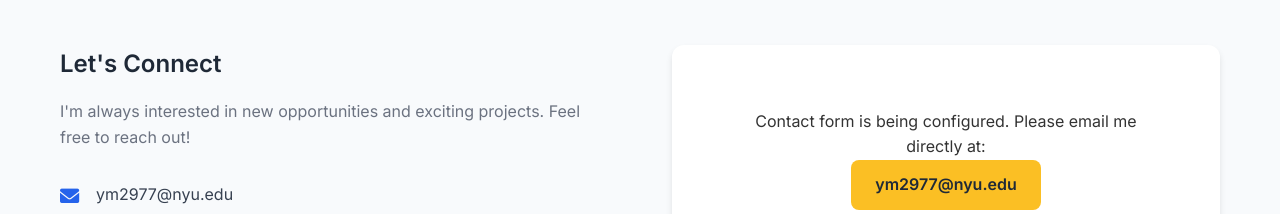
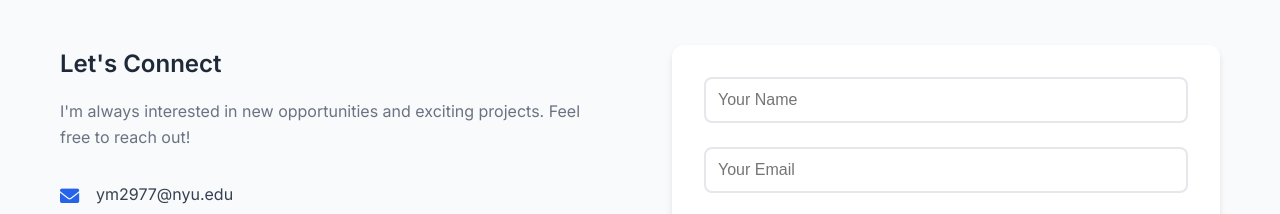
Before and after one commit to mathur-14/portfolio-website, a plain HTML site: page index.html in a window 1280 px wide. Shown: the part 9257-9471 px from the top of the page. Drawn offline with Linux system fonts and the light colour scheme; animation ran at ten frames a second.

Commit message:
no need for config file

```diff
--- a/index.html
+++ b/index.html
@@ -797,7 +797,7 @@
                         </div>
                     </div>
                 </div>
-                <form class="contact-form" id="contactForm" method="POST">
+                <form class="contact-form" id="contactForm" action="https://formspree.io/f/mldlrwqy" method="POST">
                     <div class="form-group">
                         <input type="text" id="name" name="name" placeholder="Your Name" required>
                     </div>
@@ -831,7 +831,6 @@
         </div>
     </footer>
 
-    <script src="config.js"></script>
     <script src="script.js"></script>
 </body>
 </html>
--- a/script.js
+++ b/script.js
@@ -63,47 +63,9 @@ window.addEventListener('scroll', () => {
 
 // Contact form handling with Formspree
 document.addEventListener('DOMContentLoaded', function() {
-    // Try to load config file
-    let formId = null;
-
-    // Method 1: Try to load from config.js
-    try {
-        if (typeof config !== 'undefined' && config.formspreeFormId) {
-            formId = config.formspreeFormId;
-        }
-    } catch (error) {
-        console.log('Config file not loaded');
-    }
-
-    // Method 2: Check for environment variable (if using a build process)
-    if (!formId && typeof process !== 'undefined' && process.env && process.env.FORMSPREE_FORM_ID) {
-        formId = process.env.FORMSPREE_FORM_ID;
-    }
-
-    // Method 3: Fallback to a default or show error
-    if (!formId) {
-        console.warn('Formspree form ID not found. Please set up config.js with your form ID.');
-        // You can either disable the form or use a fallback
-        const contactForm = document.querySelector('.contact-form');
-        if (contactForm) {
-            contactForm.innerHTML = `
-                <div style="text-align: center; padding: 2rem;">
-                    <p>Contact form is being configured. Please email me directly at:</p>
-                    <a href="mailto:ym2977@nyu.edu" class="btn btn-primary">ym2977@nyu.edu</a>
-                </div>
-            `;
-        }
-        return;
-    }
-
-    // Set up the form with the form ID
     const contactForm = document.querySelector('.contact-form');
     if (contactForm) {
-        contactForm.setAttribute('action', `https://formspree.io/f/${formId}`);
-
         contactForm.addEventListener('submit', function(e) {
-            // Don't prevent default - let Formspree handle the submission
-
             // Get form data for validation
             const formData = new FormData(this);
             const name = formData.get('name');
```
Also changed, not shown: 1 other file.
